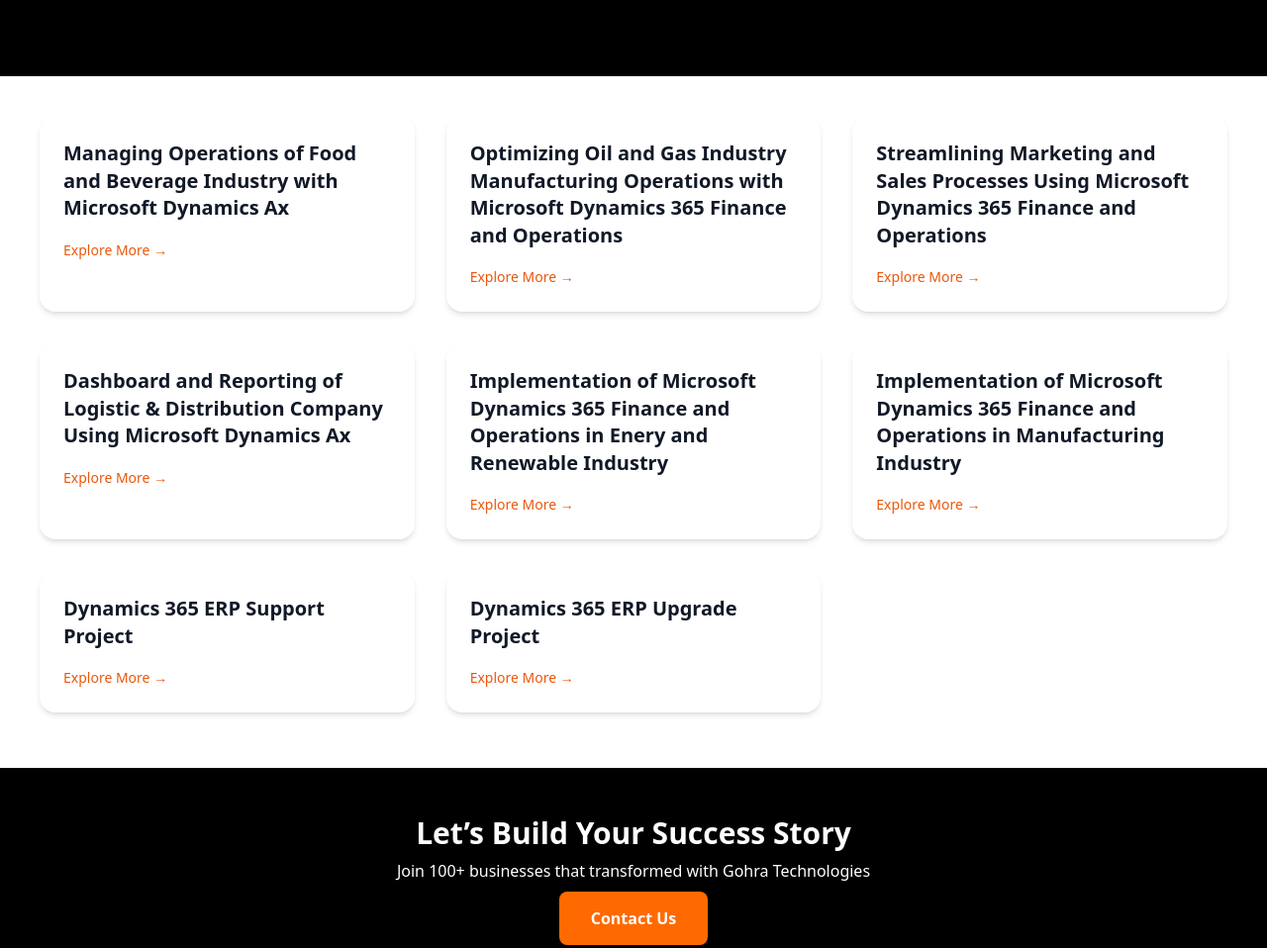
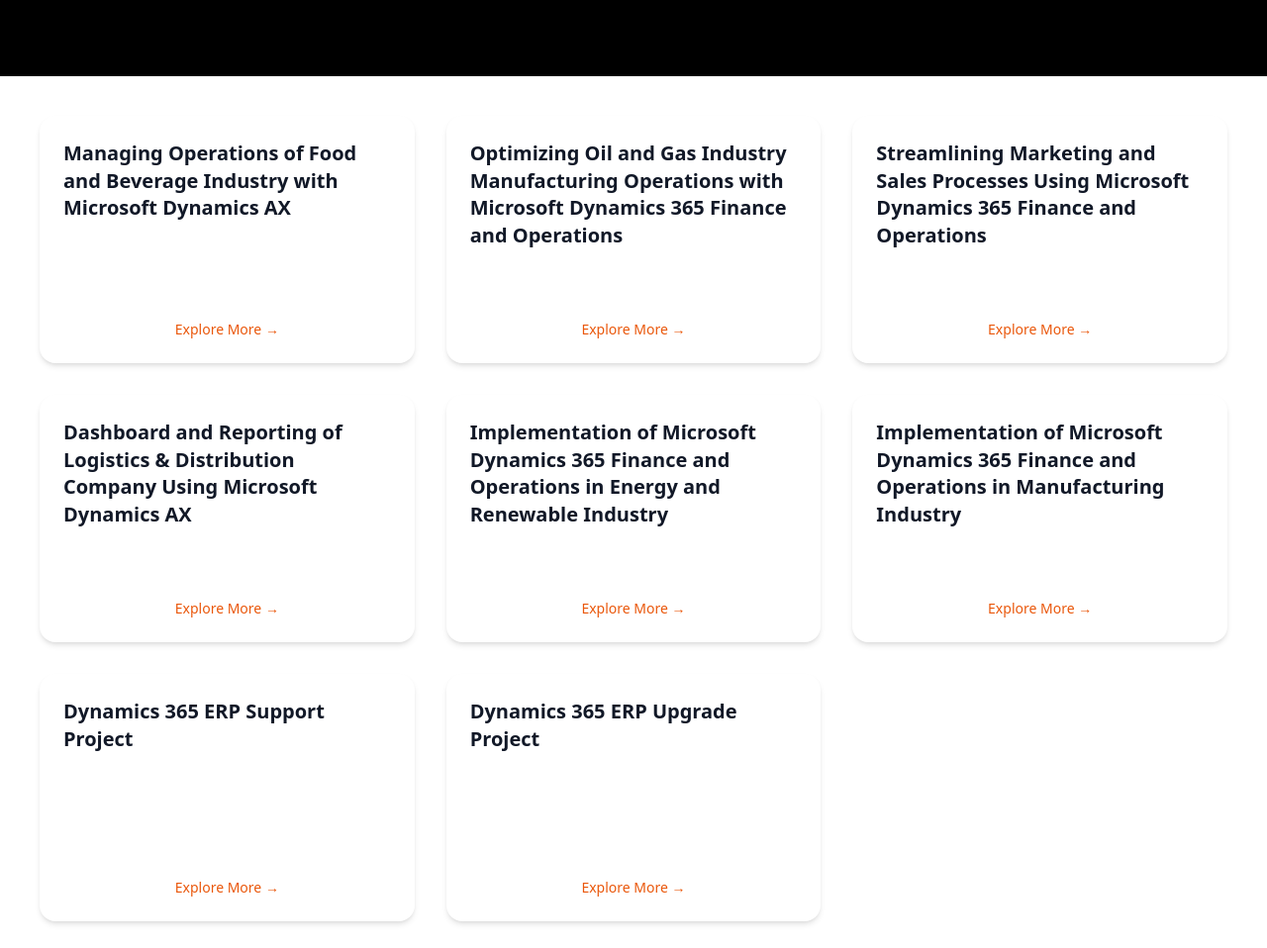
Before and after one commit to adityapal0619/TheGohra, a plain HTML site: page Partners.html in a window 1280 px wide. Shown: the part 944-1902 px from the top of the page at 99% size. Drawn offline with nearby package versions, Linux system fonts and the light colour scheme.

Commit message:
updated code

```diff
--- a/Partners.html
+++ b/Partners.html
@@ -178,39 +178,63 @@
       <p class="text-lg">From bottlenecks to breakthroughs — discover how Gohra Technologies empowers industries through smart Dynamics 365 solutions.</p>
     </div>
   </section>
-
    <section class="p-10 mb-4 cursor-pointer">
   <div id="tileContainer" class="grid grid-cols-1 sm:grid-cols-2 lg:grid-cols-3 gap-8 max-w-7xl mx-auto">
-    <div class="bg-white text-gray-900 p-6 rounded-2xl shadow-md hover:shadow-xl transition-all">
-      <h2 class="text-xl font-semibold mb-4 leading-snug">Managing Operations of Food and Beverage Industry with Microsoft Dynamics Ax</h2>
+  <!-- Tile 1 -->
+  <div class="bg-white text-gray-900 p-6 rounded-2xl shadow-md hover:shadow-xl transition-all min-h-[250px] flex flex-col justify-between">
+    <h2 class="text-xl font-semibold mb-4 leading-snug">
+      Managing Operations of Food and Beverage Industry with Microsoft Dynamics AX
+    </h2>
     <button onclick="showDetails('tile1')" class="text-sm text-orange-600 font-medium hover:underline">Explore More →</button>
   </div>
-    <div class="bg-white text-gray-900 p-6 rounded-2xl shadow-md hover:shadow-xl transition-all">
-      <h2 class="text-xl font-semibold mb-4 leading-snug">Optimizing Oil and Gas Industry Manufacturing Operations with Microsoft Dynamics 365 Finance and Operations</h2>
+  <!-- Tile 2 -->
+  <div class="bg-white text-gray-900 p-6 rounded-2xl shadow-md hover:shadow-xl transition-all min-h-[250px] flex flex-col justify-between">
+    <h2 class="text-xl font-semibold mb-4 leading-snug">
+      Optimizing Oil and Gas Industry Manufacturing Operations with Microsoft Dynamics 365 Finance and Operations
+    </h2>
     <button onclick="showDetails('tile2')" class="text-sm text-orange-600 font-medium hover:underline">Explore More →</button>
   </div>
-    <div class="bg-white text-gray-900 p-6 rounded-2xl shadow-md hover:shadow-xl transition-all">
-      <h2 class="text-xl font-semibold mb-4 leading-snug">Streamlining Marketing and Sales Processes Using Microsoft Dynamics 365 Finance and Operations</h2>
+  <!-- Tile 3 -->
+  <div class="bg-white text-gray-900 p-6 rounded-2xl shadow-md hover:shadow-xl transition-all min-h-[250px] flex flex-col justify-between">
+    <h2 class="text-xl font-semibold mb-4 leading-snug">
+      Streamlining Marketing and Sales Processes Using Microsoft Dynamics 365 Finance and Operations
+    </h2>
     <button onclick="showDetails('tile3')" class="text-sm text-orange-600 font-medium hover:underline">Explore More →</button>
   </div>
-    <div class="bg-white text-gray-900 p-6 rounded-2xl shadow-md hover:shadow-xl transition-all">
-      <h2 class="text-xl font-semibold mb-4 leading-snug">Dashboard and Reporting of Logistic & Distribution Company Using Microsoft Dynamics Ax</h2>
+  <!-- Tile 4 -->
+  <div class="bg-white text-gray-900 p-6 rounded-2xl shadow-md hover:shadow-xl transition-all min-h-[250px] flex flex-col justify-between">
+    <h2 class="text-xl font-semibold mb-4 leading-snug">
+      Dashboard and Reporting of Logistics & Distribution Company Using Microsoft Dynamics AX
+    </h2>
     <button onclick="showDetails('tile4')" class="text-sm text-orange-600 font-medium hover:underline">Explore More →</button>
   </div>
-    <div class="bg-white text-gray-900 p-6 rounded-2xl shadow-md hover:shadow-xl transition-all">
-      <h2 class="text-xl font-semibold mb-4 leading-snug">Implementation of Microsoft Dynamics 365 Finance and Operations in Enery and Renewable Industry</h2>
+  <!-- Tile 5 -->
+  <div class="bg-white text-gray-900 p-6 rounded-2xl shadow-md hover:shadow-xl transition-all min-h-[250px] flex flex-col justify-between">
+    <h2 class="text-xl font-semibold mb-4 leading-snug">
+      Implementation of Microsoft Dynamics 365 Finance and Operations in Energy and Renewable Industry
+    </h2>
     <button onclick="showDetails('tile5')" class="text-sm text-orange-600 font-medium hover:underline">Explore More →</button>
   </div>
-    <div class="bg-white text-gray-900 p-6 rounded-2xl shadow-md hover:shadow-xl transition-all">
-      <h2 class="text-xl font-semibold mb-4 leading-snug">Implementation of Microsoft Dynamics 365 Finance and Operations in Manufacturing Industry</h2>
+  <!-- Tile 6 -->
+  <div class="bg-white text-gray-900 p-6 rounded-2xl shadow-md hover:shadow-xl transition-all min-h-[250px] flex flex-col justify-between">
+    <h2 class="text-xl font-semibold mb-4 leading-snug">
+      Implementation of Microsoft Dynamics 365 Finance and Operations in Manufacturing Industry
+    </h2>
     <button onclick="showDetails('tile6')" class="text-sm text-orange-600 font-medium hover:underline">Explore More →</button>
   </div>
-    <div class="bg-white text-gray-900 p-6 rounded-2xl shadow-md hover:shadow-xl transition-all">
-      <h2 class="text-xl font-semibold mb-4 leading-snug">Dynamics 365 ERP Support Project</h2>
+  <!-- Tile 7 -->
+  <div class="bg-white text-gray-900 p-6 rounded-2xl shadow-md hover:shadow-xl transition-all min-h-[250px] flex flex-col justify-between">
+    <h2 class="text-xl font-semibold mb-4 leading-snug">
+      Dynamics 365 ERP Support Project
+    </h2>
     <button onclick="showDetails('tile7')" class="text-sm text-orange-600 font-medium hover:underline">Explore More →</button>
   </div>
-    <div class="bg-white text-gray-900 p-6 rounded-2xl shadow-md hover:shadow-xl transition-all">
-      <h2 class="text-xl font-semibold mb-4 leading-snug">Dynamics 365 ERP Upgrade Project</h2>
+
+  <!-- Tile 8 -->
+  <div class="bg-white text-gray-900 p-6 rounded-2xl shadow-md hover:shadow-xl transition-all min-h-[250px] flex flex-col justify-between">
+    <h2 class="text-xl font-semibold mb-4 leading-snug">
+      Dynamics 365 ERP Upgrade Project
+    </h2>
     <button onclick="showDetails('tile8')" class="text-sm text-orange-600 font-medium hover:underline">Explore More →</button>
   </div>
 </div>
```
Lines whose indentation alone changed are shown as unchanged.
